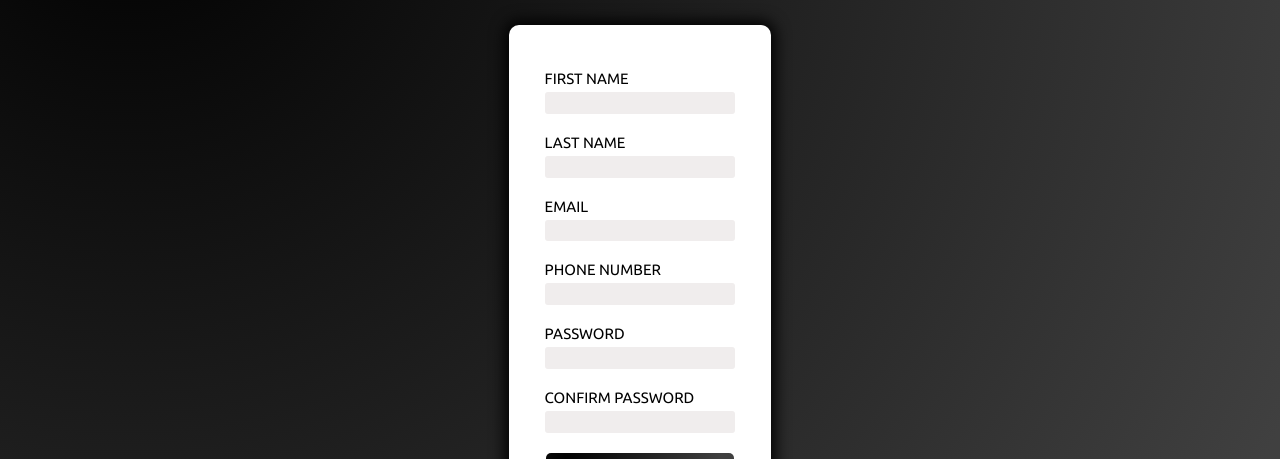
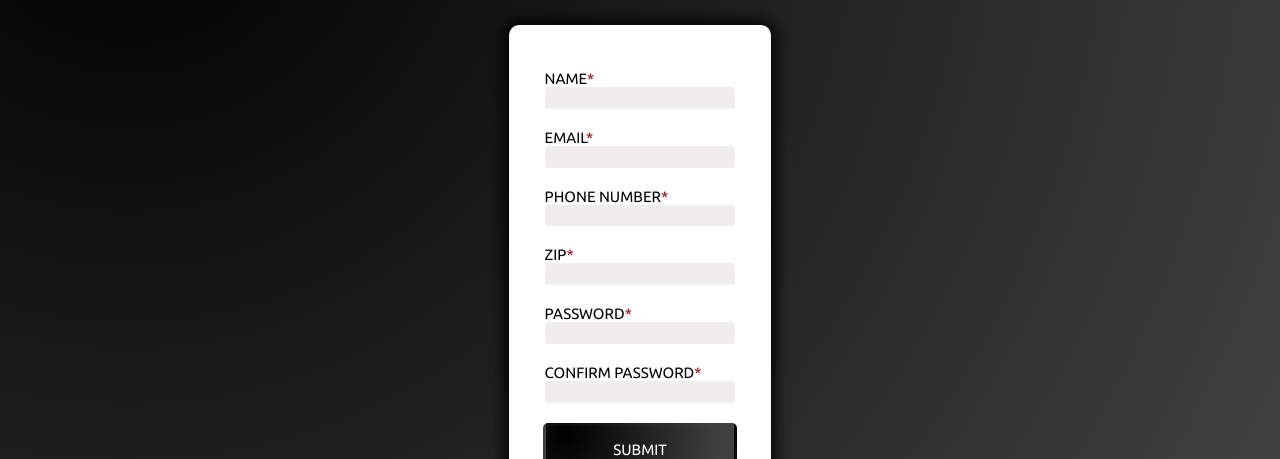
Before and after one commit to Muzzu153/sign-up, a plain HTML site: page index.html in a window 1280 px wide. Shown: the part 341-800 px from the top of the page. Drawn offline with Linux system fonts and the light colour scheme.

Commit message:
Add reuqired asterisk tag to input fields

```diff
--- a/index.html
+++ b/index.html
@@ -43,13 +43,13 @@
                     <input id="hidden" type="hidden" name="hidden" required>
                 </div> -->
                 <div>
-                    <label for="first-name">FIRST NAME</label>
-                    <input autocomplete="given-name" id="first-name" type="text" name="given-name" required>
+                    <label for="first-name">NAME</label>
+                    <input autocomplete="name" id="name" type="text" name="name" required>
                 </div>
-                <div>
+                <!-- <div>
                     <label for="last-name">LAST NAME</label>
                     <input autocomplete="family-name" id="last-name" type="text" name="family-name" required>
-                </div>
+                </div> -->
                 <div>
                     <label for="email">EMAIL</label>
                     <input autocomplete="email" id="email" type="email" name="email" required>
@@ -59,6 +59,11 @@
                     <input autocomplete="tel" pattern="\d{9}" id="number" type="text" name="mobile" required>
                 </div>
                 <div>
+                    <label for="zip">ZIP</label>
+                    <input type="text" id="zip">
+                </div>
+                <div>
+
                     <label for="new-password">PASSWORD</label>
                     <input autocomplete="new-password" id="new-password" type="password" name="password" required>
                 </div>
@@ -67,10 +72,13 @@
                     <input autocomplete="new-password" id="confirm-password" type="password" name="password" required>
                 </div>
                 <div><button id="submit-btn" type="submit">SUBMIT</button></div>
+                <!-- <div><button id="submit-btn2" type="submit">SUBMIT</button></div> -->
             </div>
             <p>Already have an account? <a href="">LOG IN</a></p>
         </form>
     </section>
+
+    <script src="./javascript/main.js"></script>
 </body>
 
 </html>
--- a/javascript/main.js
+++ b/javascript/main.js
@@ -0,0 +1,9 @@
+const allLabels = document.querySelectorAll("label");
+allLabels.forEach((element) => {
+  const reuqiredTag = document.createElement("span");
+  reuqiredTag.textContent = "*";
+  element.insertAdjacentElement("afterend", reuqiredTag);
+  reuqiredTag.classList.add("required-tag");
+  console.log(element.textContent);
+});
+// console.log(allLabels);
--- a/style.css
+++ b/style.css
@@ -99,6 +99,7 @@ input {
   font-size: 1.2rem;
   appearance: none;
   padding: 0.2em;
+  display: block;
   background: rgb(240, 237, 237);
   border: 2px solid rgb(240, 237, 237);
   border-radius: 3px;
@@ -121,7 +122,6 @@ input:focus {
 }
 
 label {
-  display: block;
   margin-bottom: 0.5rem;
 }
 
@@ -153,16 +153,21 @@ button {
     rgb(0, 0, 0) 0%,
     rgb(64, 64, 64) 90.2%
   );
+  transition: 0.1s;
+  border: 3px solid rgba(255, 0, 0, 0);
 }
 
 button:hover {
   cursor: pointer;
-  background: #000000;
 }
 
-button:active,
 button:focus {
-  transform: scale(0.99);
+  border: 3px solid rgb(255, 255, 255);
+}
+
+button:active {
+  transform: scale(0.95);
+  border: 3px solid rgb(255, 255, 255);
 }
 
 @media (min-width: 768px) {
@@ -214,3 +219,8 @@ button:focus {
     font-size: 1.5rem;
   }
 }
+
+.required-tag {
+  margin-right: 0.5px;
+  color: #900;
+}
```
